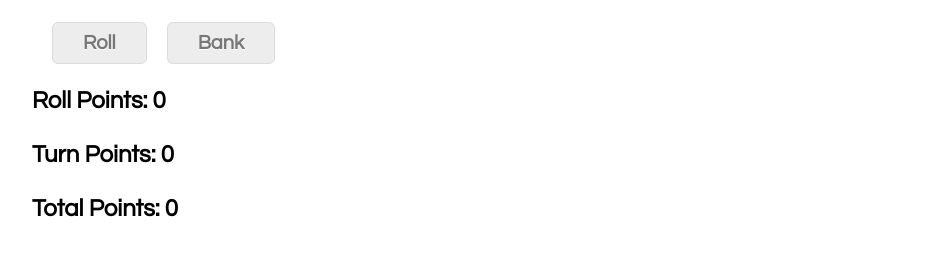
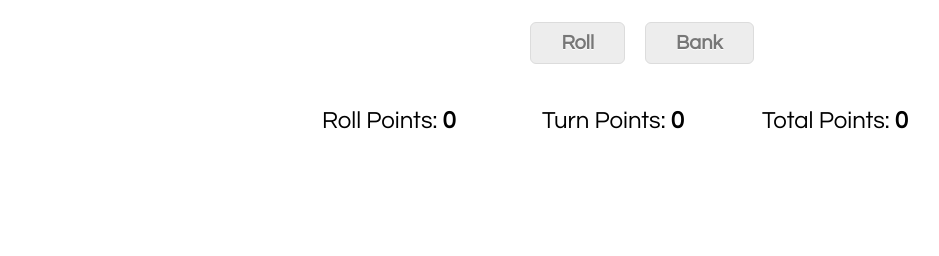
Before and after one commit to opub/farkle, a React app: page / in a window 1280 px wide. Shown: the part 56-312 px from the top of the page, without its empty margins (8-947 px from the left). Built offline with nearby package versions, Linux system fonts and the light colour scheme; a small style sheet from the web is missing.

Commit message:
score style improvements

```diff
--- a/src/index.css
+++ b/src/index.css
@@ -1,11 +1,10 @@
 body {
     font: 14px "Century Gothic", Futura, sans-serif;
-    margin: 20px;
+    margin: 10px;
 }
 
 .game {
-    display: flex;
-    flex-direction: row;
+    text-align: center;
 }
 
 .title {
@@ -16,9 +15,7 @@
 }
 
 .board-row {
-    margin-left: 20px;
-    margin-bottom: 20px;
-    display: flex;
+    display: inline-flex;
 }
 
 .dice,
@@ -39,13 +36,18 @@
 }
 
 .score-row {
-    margin-left: 20px;
     margin-top: 20px;
     font-size: 24px;
-    font-weight: bold;
-    line-height: 34px;
-    height: 34px;
+    line-height: 68px;
+    height: 68px;
     padding: 0;
+}
+
+.score {
+    margin-left: 20px;
+    text-align: left;
+    width: 200px;
+    display: inline-block;
 }
 
 .df-solid-small-dot-d6-1,
@@ -80,10 +82,10 @@
 }
 
 .inaction {
-    background-color:#ededed;
-	border:1px solid #dcdcdc;
-	color:#777777;
-    text-shadow:0px 1px 0px #ffffff;
+    background-color: #ededed;
+    border: 1px solid #dcdcdc;
+    color: #777777;
+    text-shadow: 0px 1px 0px #ffffff;
     cursor: not-allowed;
 }
 
--- a/src/index.js
+++ b/src/index.js
@@ -138,9 +138,11 @@
                         onClick={() => { if (this.state.rollPoints + this.state.turnPoints >= 500) this.handleBank() }}>Bank</div>
                 </div>
 
-                <div className="score-row">Roll Points: {this.state.farkle ? "FARKLE!" : this.state.rollPoints}</div>
-                <div className="score-row">Turn Points: {this.state.turnPoints}</div>
-                <div className="score-row">Total Points: {this.state.totalPoints}</div>
+                <div className="score-row">
+                    <div className="score">{this.state.farkle ? "" : "Roll Points:"} <b>{this.state.farkle ? "FARKLE!" : this.state.rollPoints}</b></div>
+                    <div className="score">Turn Points: <b>{this.state.turnPoints}</b></div>
+                    <div className="score">Total Points: <b>{this.state.totalPoints}</b></div>
+                </div>
             </div>
         );
     }
```
